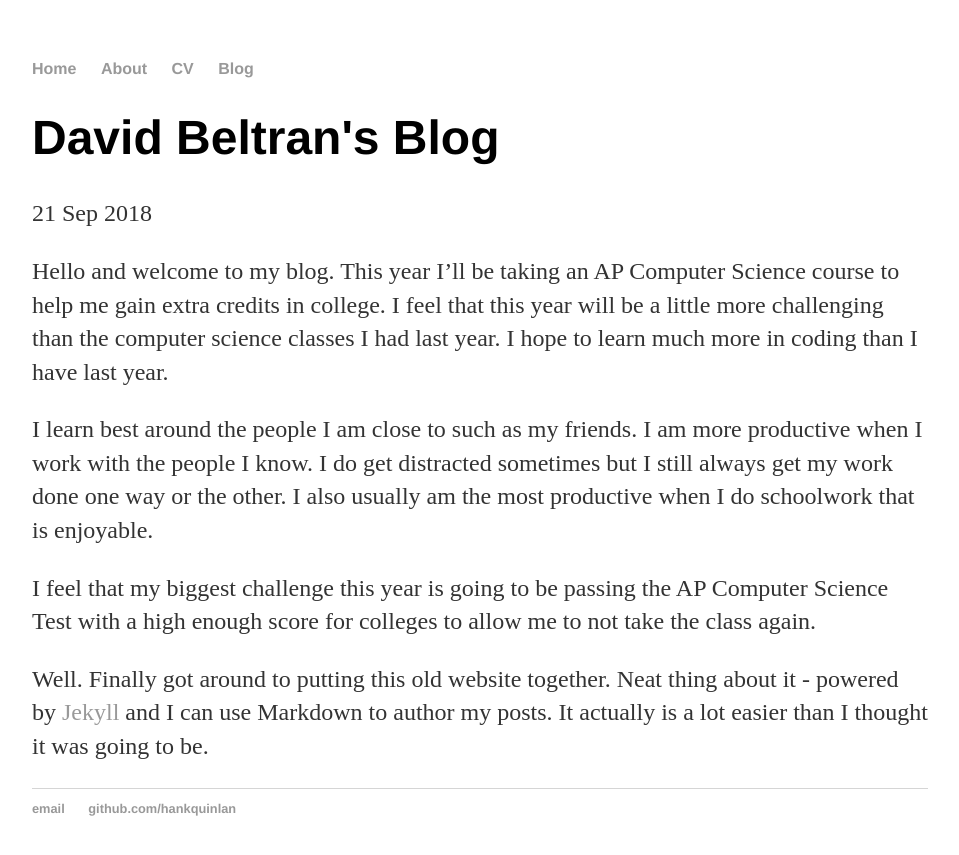
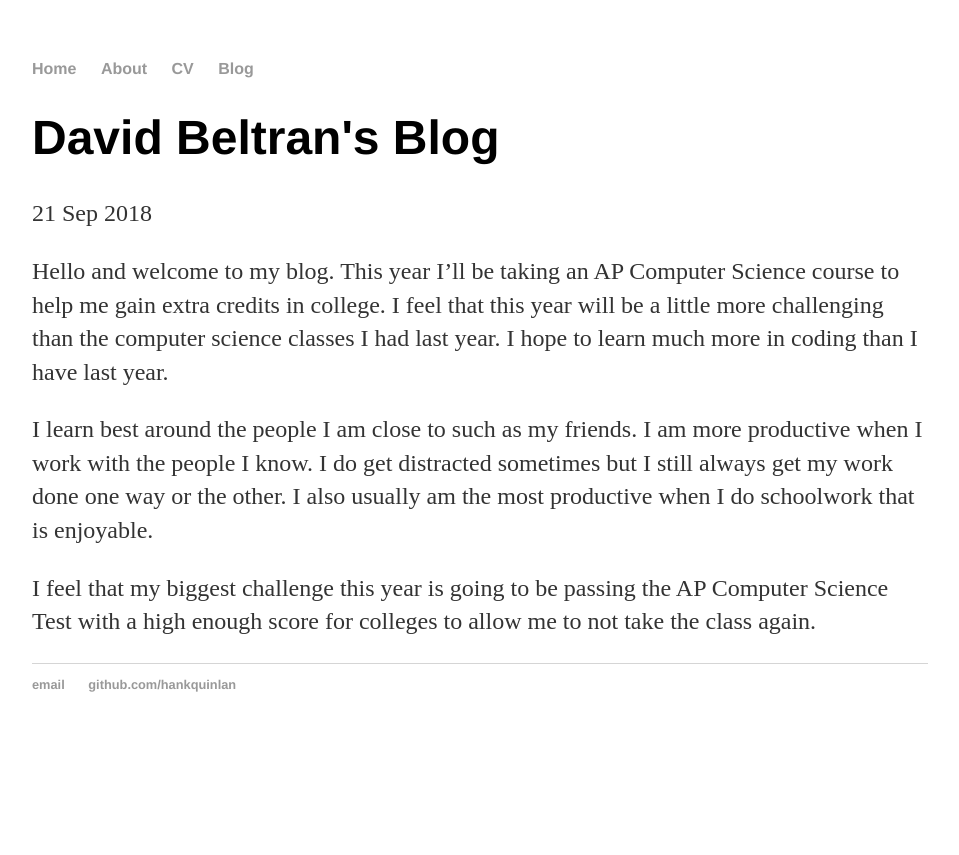
Before and after one commit to davidb1269/davidb1269.github.io, a Jekyll site: the page built from _posts/2018-09-20-David-Beltran-web-site.md, in a window 1280 px wide. Shown: the top 855 px of the page, without its empty margins (160-1119 px from the left). Built offline with Jekyll 4.4.1, drawn with Linux system fonts in a browser that asks for light colours.

Commit message:
Update 2018-09-20-David-Beltran-web-site.md

```diff
--- a/_posts/2018-09-20-David-Beltran-web-site.md
+++ b/_posts/2018-09-20-David-Beltran-web-site.md
@@ -9,8 +9,3 @@
   I learn best around the people I am close to such as my friends. I am more productive when I work with the people I know. I do get distracted sometimes but I still always get my work done one way or the other. I also usually am the most productive when I do schoolwork that is enjoyable.
 
   I feel that my biggest challenge this year is going to be passing the AP Computer Science Test with a high enough score for colleges to allow me to not take the class again.
-
-
-
-Well. Finally got around to putting this old website together. Neat thing about it - powered by [Jekyll](http://jekyllrb.com) and I can use Markdown to author my posts.
-It actually is a lot easier than I thought it was going to be.
```
